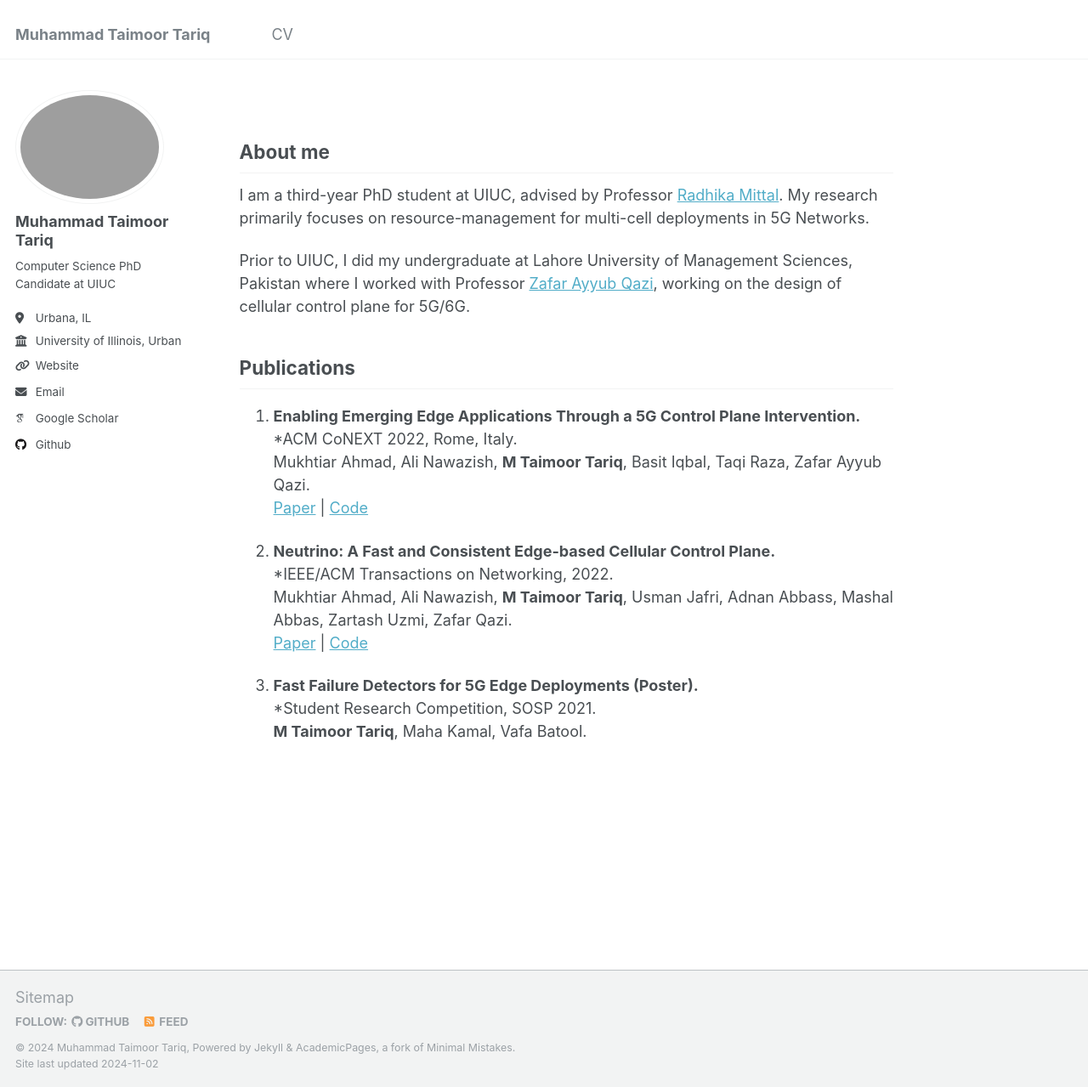
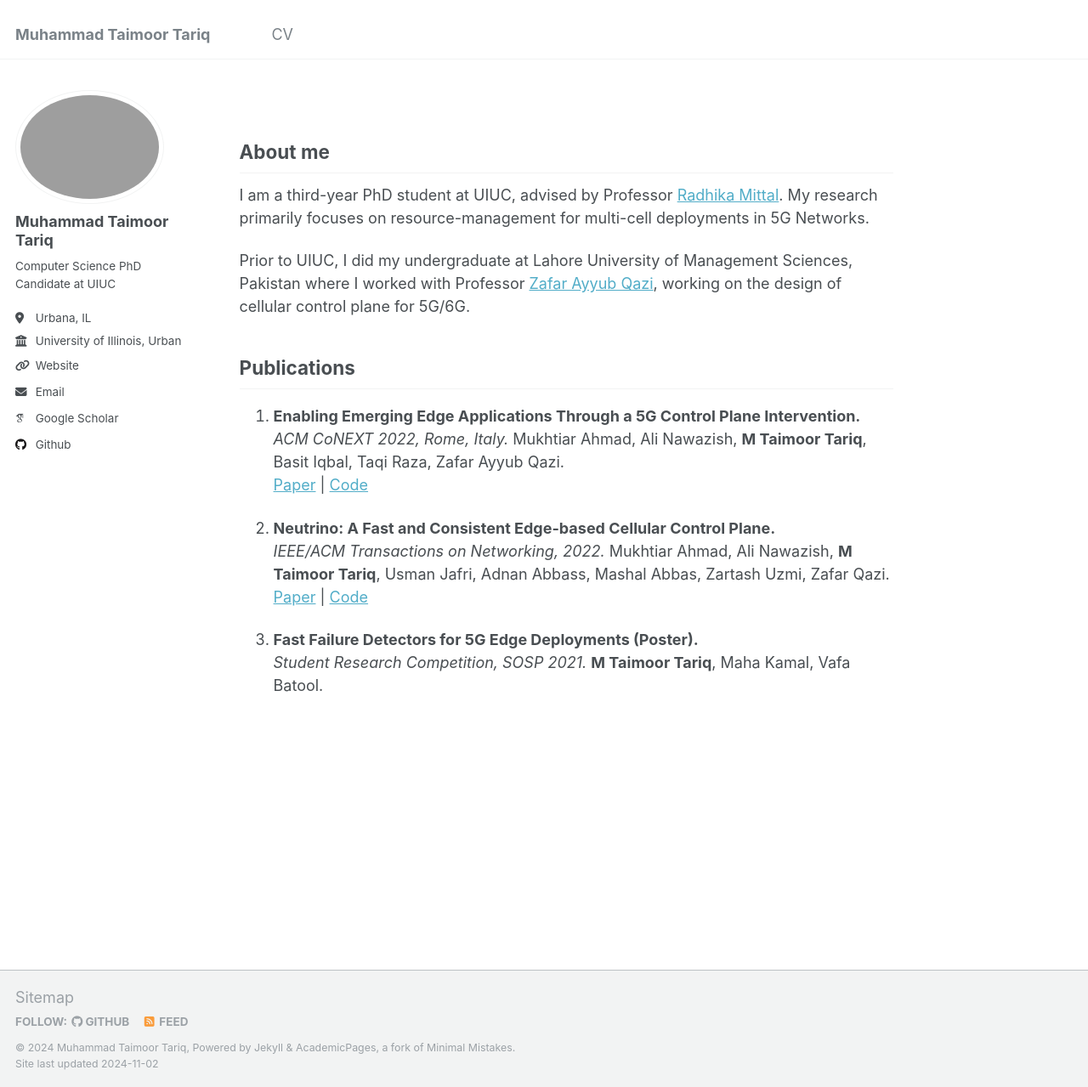
Before and after one commit to taimoortt/taimoortt.github.io, a Jekyll site: the page built from _pages/about.md, in a window 1280 px wide and 1279 px high. Shown: the whole window at 85% size. Built offline with Jekyll 4.4.1, drawn with Linux system fonts in a browser that asks for light colours; some web fonts are replaced.

Commit message:
Initial Commit 5

```diff
--- a/_config.yml
+++ b/_config.yml
@@ -21,7 +21,7 @@ repository               : "academicpages/academicpages.github.io"
 #               Additional customization can be done by editing /_includes/author-profile.html
 author:
   # Biographic information
-  avatar           : "images/profile.jpg"
+  avatar           : "profile.jpg"
   name             : "Muhammad Taimoor Tariq"
   pronouns         : # example: "she/her"
   bio              : "Computer Science PhD Candidate at UIUC"
--- a/_pages/about.md
+++ b/_pages/about.md
@@ -16,15 +16,15 @@ Prior to UIUC, I did my undergraduate at Lahore University of Management Science
 ## Publications
 
 1. **Enabling Emerging Edge Applications Through a 5G Control Plane Intervention.**
-   *ACM CoNEXT 2022, Rome, Italy.
+   *ACM CoNEXT 2022, Rome, Italy.*
    Mukhtiar Ahmad, Ali Nawazish, **M Taimoor Tariq**, Basit Iqbal, Taqi Raza, Zafar Ayyub Qazi.
    [Paper](https://dl.acm.org/doi/10.1145/3555050.3569130) | [Code](https://github.com/nsgLUMS/cellclone)
 
 2. **Neutrino: A Fast and Consistent Edge-based Cellular Control Plane.**
-   *IEEE/ACM Transactions on Networking, 2022.
+   *IEEE/ACM Transactions on Networking, 2022.*
    Mukhtiar Ahmad, Ali Nawazish, **M Taimoor Tariq**, Usman Jafri, Adnan Abbass, Mashal Abbas, Zartash Uzmi, Zafar Qazi.
    [Paper](https://ieeexplore.ieee.org/document/9885031) | [Code](https://github.com/nsgLUMS/neutrino)
 
 3. **Fast Failure Detectors for 5G Edge Deployments (Poster).**
-   *Student Research Competition, SOSP 2021.
+   *Student Research Competition, SOSP 2021.*
    **M Taimoor Tariq**, Maha Kamal, Vafa Batool.
```
Also changed, not shown: 1 other file.
